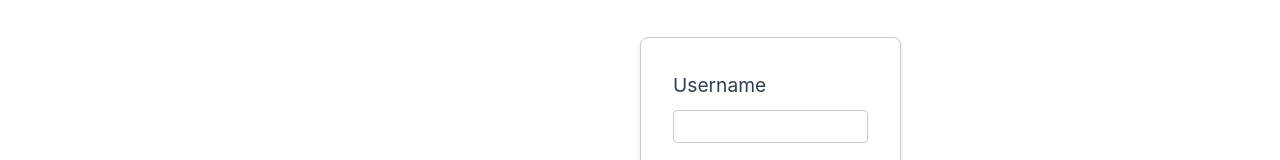
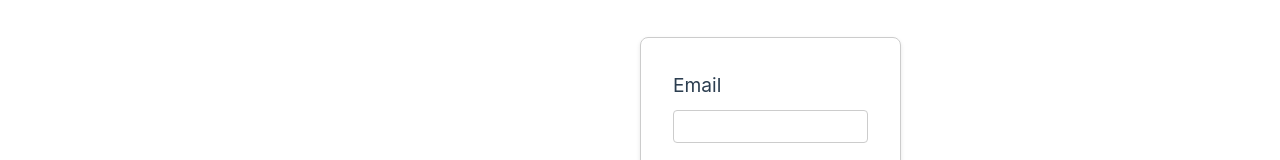
Before and after one commit to Fanzakp/team-project-tracker-pbkk, a Vue app in the folder vue/: page /login in a window 1280 px wide. Shown: the part 244-404 px from the top of the page. Built offline with nearby package versions, Linux system fonts and the light colour scheme.

Commit message:
API Login

```diff
--- a/vue/src/components/Login.vue
+++ b/vue/src/components/Login.vue
@@ -2,11 +2,11 @@
   <div class="login-container">
     <form @submit.prevent="handleLogin">
       <div class="form-group">
-        <label for="username">Username</label>
+        <label for="username">Email</label>
         <input
           type="text"
-          id="username"
-          v-model="username"
+          id="email"
+          v-model="email"
           class="form-control"
           required
         />
@@ -34,12 +34,12 @@ import { useRouter } from 'vue-router'
 const router = useRouter()
 const authStore = useAuthStore()
 
-const username = ref('')
+const email = ref('')
 const password = ref('')
 
 async function handleLogin() {
   const success = await authStore.login({
-    username: username.value,
+    email: email.value,
     password: password.value,
   })
 
--- a/vue/src/stores/auth.js
+++ b/vue/src/stores/auth.js
@@ -15,17 +15,24 @@ export const useAuthStore = defineStore('auth', {
   actions: {
     async login(credentials) {
       try {
-        const response = await fetch('/api/login', {
+        const response = await fetch('http://127.0.0.1:5000/api/auth/login', {
           method: 'POST',
           headers: { 'Content-Type': 'application/json' },
           body: JSON.stringify(credentials),
         })
 
         if (response.ok) {
-          const { token } = await response.json()
-          this.token = token
-          // Decode token to get user info
-          this.user = JSON.parse(atob(token.split('.')[1]))
+          const data = await response.json()
+          this.token = data.accessToken // Menggunakan accessToken dari response
+
+          // Decode token untuk mendapatkan info user
+          const payload = this.token.split('.')[1]
+          this.user = JSON.parse(atob(payload))
+
+          // Opsional: Simpan di localStorage
+          localStorage.setItem('token', this.token)
+          localStorage.setItem('user', JSON.stringify(this.user))
+
           return true
         }
         return false
@@ -38,6 +45,19 @@ export const useAuthStore = defineStore('auth', {
     logout() {
       this.user = null
       this.token = null
+      // Hapus dari localStorage
+      localStorage.removeItem('token')
+      localStorage.removeItem('user')
+    },
+
+    // Method untuk menginisialisasi auth state dari localStorage
+    initAuth() {
+      const token = localStorage.getItem('token')
+      const user = localStorage.getItem('user')
+      if (token && user) {
+        this.token = token
+        this.user = JSON.parse(user)
+      }
     },
   },
 })
```
Also changed, not shown: 1 other file (tests, documents, lock files or other folders).
